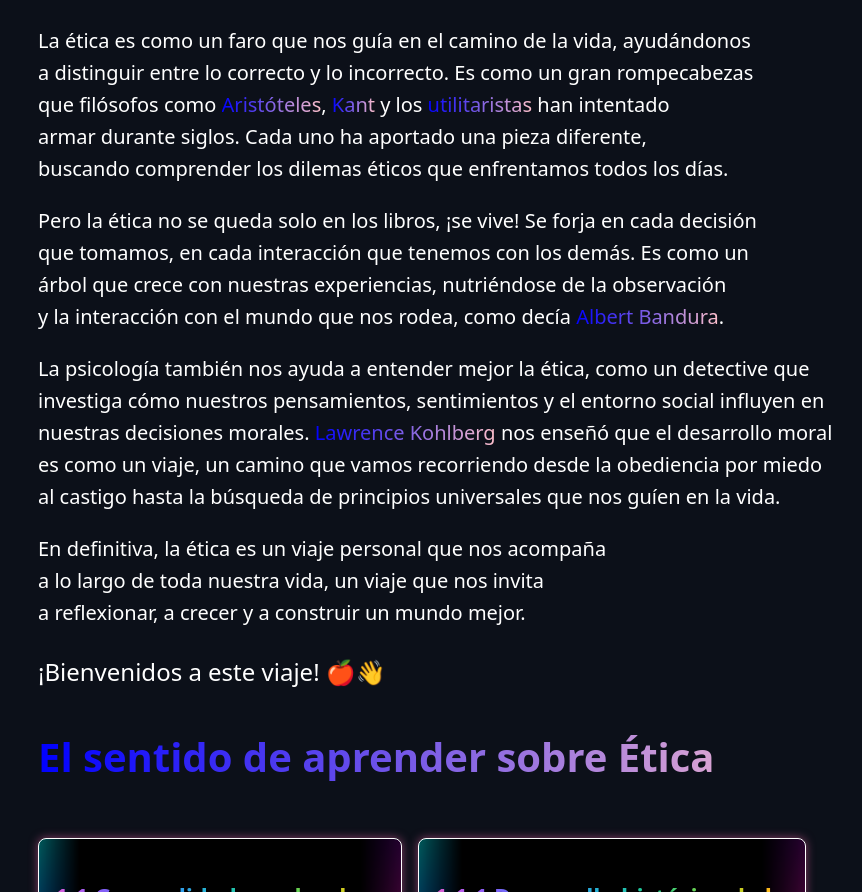
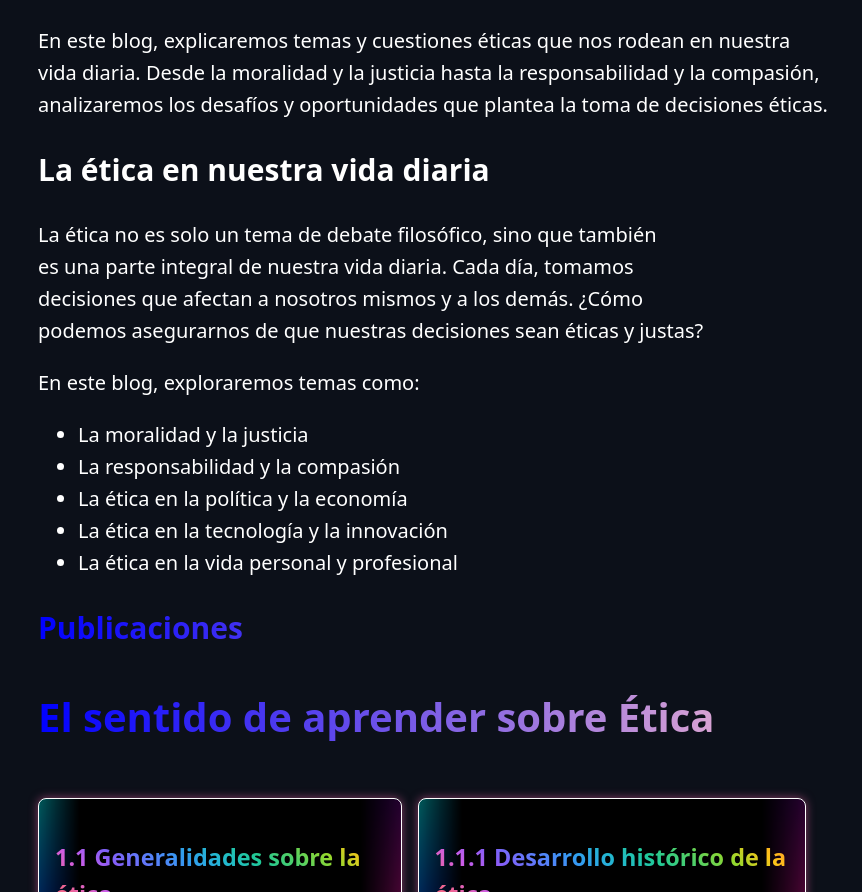
Before and after one commit to c0d3hdz/-Qu-_es_la_Etica-, an Astro site: page / in a window 1280 px wide. Shown: the part 471-1363 px from the top of the page, without its empty margins (202-1064 px from the left). Built offline with nearby package versions, Linux system fonts and the light colour scheme; Astro itself is replaced by a stand-in of ours.

Commit message:
new_intro

```diff
--- a/src/components/Intro.astro
+++ b/src/components/Intro.astro
@@ -5,25 +5,20 @@
 <section>
     <span class="mark_text prose" style="font-size: 4rem; font-weight: 500;">¡Hola!</span>
     <p>
-        La ética es como un faro que nos guía en el camino de la vida, ayudándonos a distinguir entre lo correcto y lo incorrecto.
-        Es como un gran rompecabezas que filósofos como <span class="mark_text">Aristóteles</span>, <span class="mark_text">Kant</span> y los <span class="mark_text">utilitaristas</span> han intentado armar durante siglos.
-        Cada uno ha aportado una pieza diferente, buscando comprender los dilemas éticos que enfrentamos todos los días.
+        En este blog, explicaremos temas y cuestiones éticas que nos rodean en nuestra vida diaria. Desde la moralidad y la justicia hasta la responsabilidad y la compasión, analizaremos los desafíos y oportunidades que plantea la toma de decisiones éticas.
     </p>
+    <h2>La ética en nuestra vida diaria</h2>
     <p>
-        Pero la ética no se queda solo en los libros, ¡se vive!
-        Se forja en cada decisión que tomamos, en cada interacción que tenemos con los demás.
-        Es como un árbol que crece con nuestras experiencias, nutriéndose de la observación y la interacción con el mundo que nos rodea, como decía <span class="mark_text">Albert Bandura</span>.
+        La ética no es solo un tema de debate filosófico, sino que también es una parte integral de nuestra vida diaria. Cada día, tomamos decisiones que afectan a nosotros mismos y a los demás. ¿Cómo podemos asegurarnos de que nuestras decisiones sean éticas y justas?
     </p>
-    <p>
-        La psicología también nos ayuda a entender mejor la ética, como un detective que investiga cómo nuestros pensamientos, sentimientos y el entorno social influyen en nuestras decisiones morales.
-        <span class="mark_text">Lawrence Kohlberg</span> nos enseñó que el desarrollo moral es como un viaje, un camino que vamos recorriendo desde la obediencia por miedo al castigo hasta la búsqueda de principios universales que nos guíen en la vida.
-    </p>
-    <p>
-        En definitiva, la ética es un viaje personal que nos acompaña a lo largo de toda nuestra vida, un viaje que nos invita a reflexionar, a crecer y a construir un mundo mejor.
-    </p>
-    <p style="font-size: x-large;">
-        ¡Bienvenidos a este viaje! 🍎👋
-    </p>
+    <p>En este blog, exploraremos temas como:</p>
+    <ul>
+        <li>La moralidad y la justicia</li>
+        <li>La responsabilidad y la compasión</li>
+        <li>La ética en la política y la economía</li>
+        <li>La ética en la tecnología y la innovación</li>
+        <li>La ética en la vida personal y profesional</li>
+    </ul>
 </section>
 
 <style>
--- a/src/pages/index.astro
+++ b/src/pages/index.astro
@@ -11,7 +11,10 @@ import Intro from '../components/Intro.astro';
 		<Header/>
 		<br/>
 		<Intro/>
-		<Card/>
+		<div>
+			<h2 >Publicaciones</h2>
+			<Card/>
+		</div>
 	</main>
 	<Footer/>
 </Layout>
@@ -26,4 +29,9 @@ import Intro from '../components/Intro.astro';
 		font-size: 20px;
 		line-height: 1.6;
 	}
+	h2{
+		background: linear-gradient(to right, blue, pink);
+        -webkit-background-clip: text;
+        -webkit-text-fill-color: transparent;
+	}
 </style>
```
